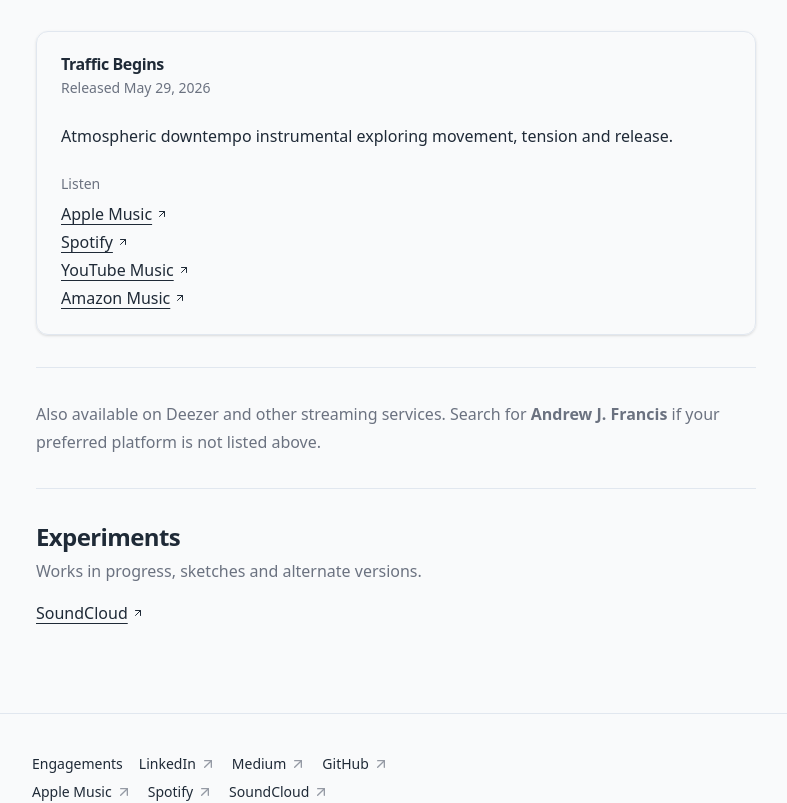
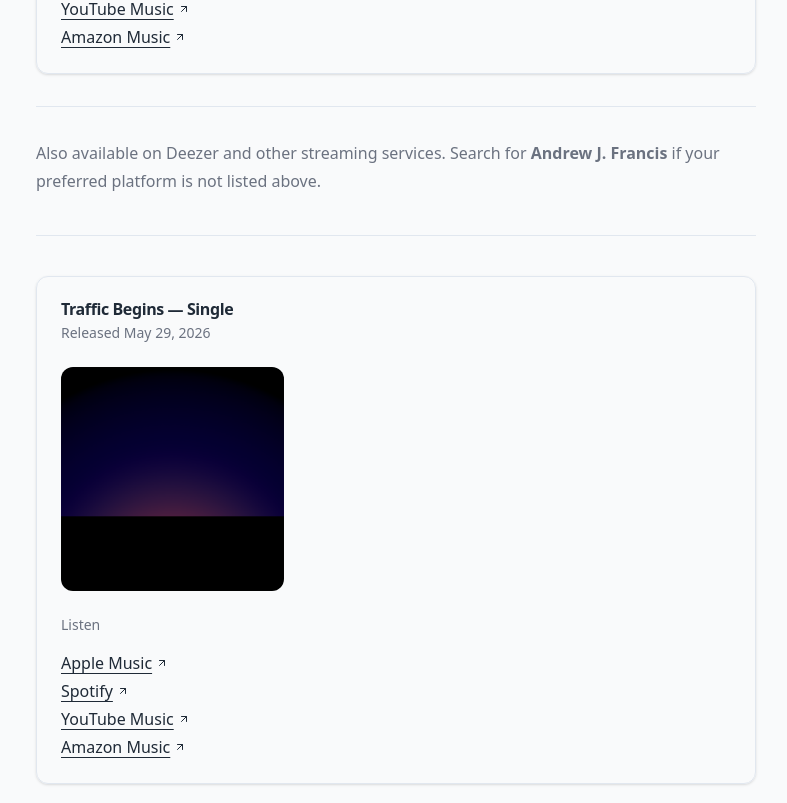
Before and after one commit to andrewjfrancis/andrewjfrancis-site, a Next.js app: page /sound in a window 1280 px wide. Shown: the part 820-1623 px from the top of the page, without its empty margins (244-1031 px from the left). Built offline with nearby package versions, Linux system fonts and the light colour scheme.

Commit message:
Add Before Eight release
* Add Before Eight artwork and streaming links
* Move album artwork into release cards
* Replace single featured image layout
* Improve presentation for multiple releases

```diff
--- a/app/sound/page.tsx
+++ b/app/sound/page.tsx
@@ -36,31 +36,26 @@
             texture, tension, movement and release instead of language.
           </p>
         </div>
-
-        <Image
-          src="/sound/traffic-begins-cover.png"
-          alt="Album artwork for Traffic Begins"
-          width={1200}
-          height={1200}
-          className="w-full max-w-md rounded-xl"
-          loading="eager"
-        />
       </header>
 
       <hr className="my-10" />
 
       <Card>
         <CardHeader>
-          <CardTitle>Traffic Begins</CardTitle>
-          <CardDescription>Released May 29, 2026</CardDescription>
+          <CardTitle>Before Eight — Single</CardTitle>
+          <CardDescription>Released June 12, 2026</CardDescription>
         </CardHeader>
         <CardContent>
-          <p>
-            Atmospheric downtempo instrumental exploring movement, tension and
-            release.
-          </p>
+          <Image
+            src="/sound/before-eight-cover.png"
+            alt="Album artwork for Before Eight"
+            width={1200}
+            height={1200}
+            className="w-1/3 rounded-xl"
+            loading="eager"
+          />
 
-          <div className="mt-6 space-y-2">
+          <div className="mt-6 space-y-4">
             <h3 className="text-sm font-medium text-muted-foreground">
               Listen
             </h3>
@@ -69,17 +64,17 @@
               {[
                 [
                   "Apple Music",
-                  "https://music.apple.com/us/album/traffic-begins/6772880292?i=6772880293",
+                  "https://music.apple.com/us/album/before-eight/6779465148?i=6779465149",
                 ],
                 [
                   "Spotify",
-                  "https://open.spotify.com/track/2dIUYExmWLAkEWewdgPlUP",
+                  "https://open.spotify.com/track/4cV8B1DYJM3B1qbvCx9JAX",
                 ],
                 [
                   "YouTube Music",
-                  "https://music.youtube.com/playlist?list=OLAK5uy_niy5td4eK2DqQhnjDD6KIStgtPIVXt3sk&si=oOJwVdxlGVpEsHou",
+                  "https://music.youtube.com/watch?v=_gOOP59Tzcs&si=Vra8ZZS4sBkY2XdW",
                 ],
-                ["Amazon Music", "https://music.amazon.com/tracks/B0H2TVC337"],
+                ["Amazon Music", "https://music.amazon.com/albums/B0H4DP72JD"],
               ].map(([label, href]) => (
                 <li key={label}>
                   <a
@@ -109,6 +104,60 @@
         </div>
       </section>
 
+      <hr className="my-10" />
+
+      <Card>
+        <CardHeader>
+          <CardTitle>Traffic Begins — Single</CardTitle>
+          <CardDescription>Released May 29, 2026</CardDescription>
+        </CardHeader>
+        <CardContent>
+          <Image
+            src="/sound/traffic-begins-cover.png"
+            alt="Album artwork for Traffic Begins"
+            width={1200}
+            height={1200}
+            className="w-1/3 rounded-xl"
+            loading="eager"
+          />
+
+          <div className="mt-6 space-y-4">
+            <h3 className="text-sm font-medium text-muted-foreground">
+              Listen
+            </h3>
+
+            <ul className="space-y-1">
+              {[
+                [
+                  "Apple Music",
+                  "https://music.apple.com/us/album/traffic-begins/6772880292?i=6772880293",
+                ],
+                [
+                  "Spotify",
+                  "https://open.spotify.com/track/2dIUYExmWLAkEWewdgPlUP",
+                ],
+                [
+                  "YouTube Music",
+                  "https://music.youtube.com/watch?v=6PvmfhBL-6A&si=xezAmN2aR6nOX8ys",
+                ],
+                ["Amazon Music", "https://music.amazon.com/albums/B0H2TV5WVN"],
+              ].map(([label, href]) => (
+                <li key={label}>
+                  <a
+                    href={href}
+                    target="_blank"
+                    rel="noopener noreferrer"
+                    className="inline-flex items-center gap-1 hover:underline"
+                  >
+                    {label} <ArrowUpRight className="h-3 w-3" />
+                  </a>
+                </li>
+              ))}
+            </ul>
+          </div>
+        </CardContent>
+      </Card>
+
       <hr className="my-8" />
 
       <section className="space-y-4">
```
Also changed, not shown: public/sound/before-eight-cover.png (added).
